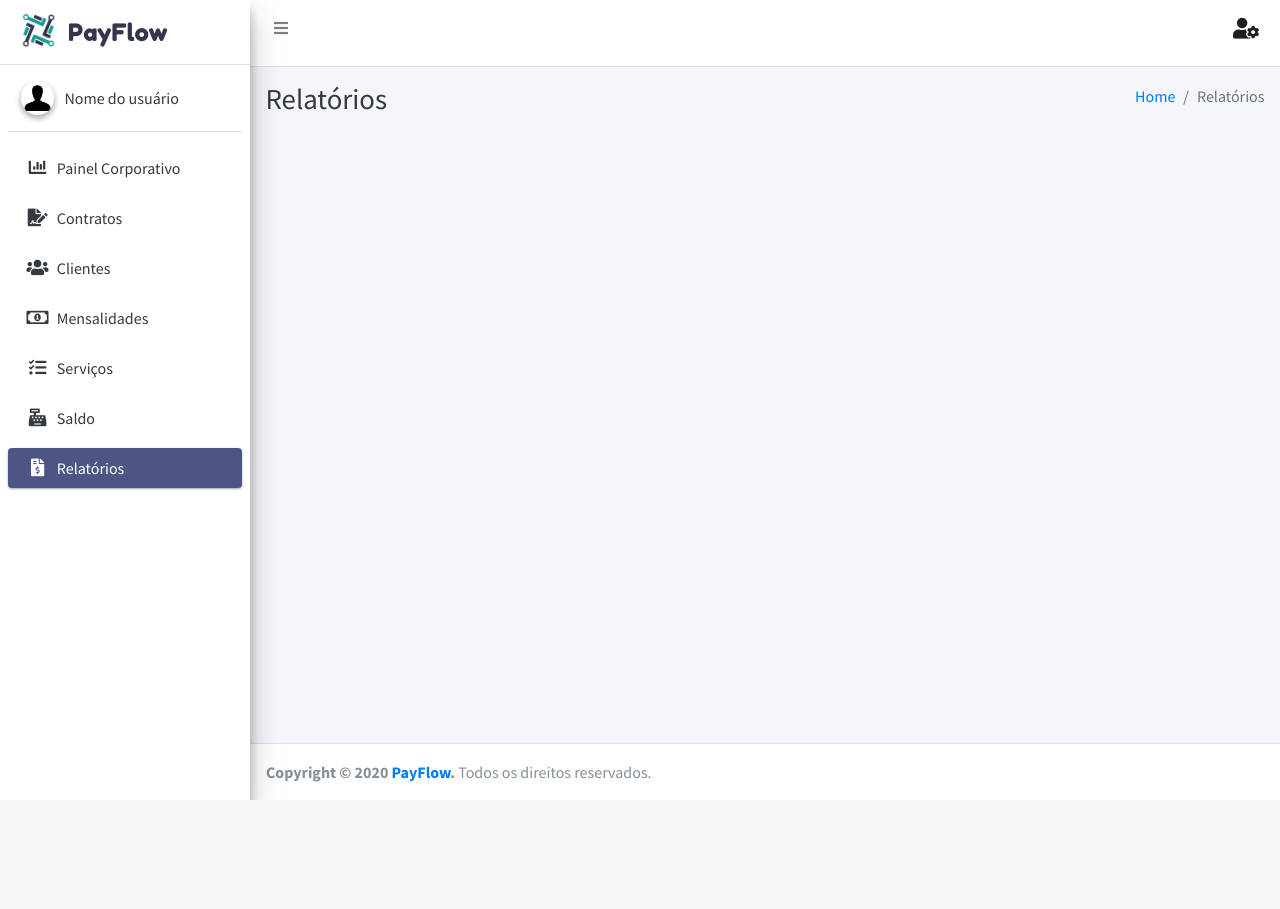
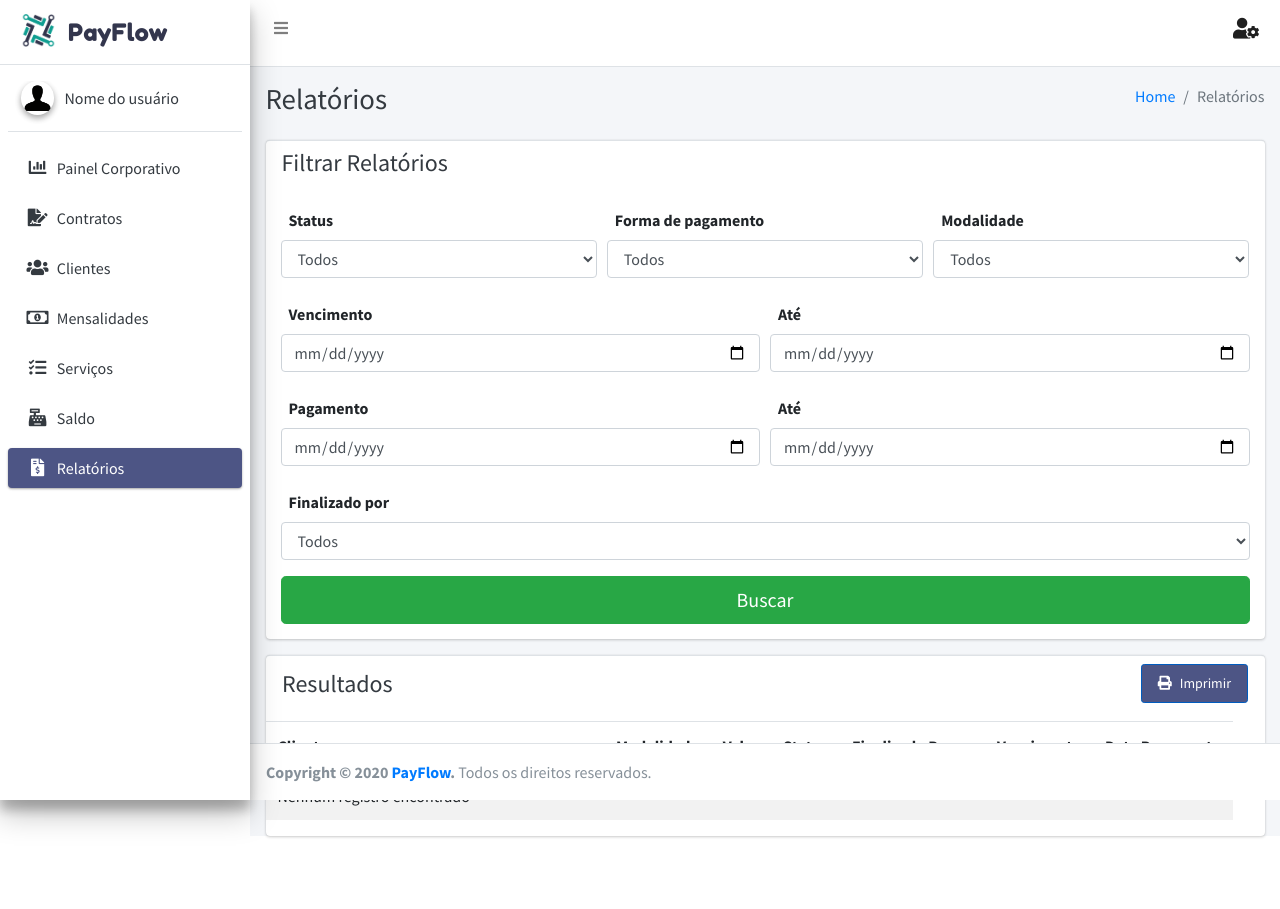
Before and after one commit to arthurmgb/payflow, a PHP site: page /relatorios.php in a window 1280 px wide. Before the commit the page ends 800 px from the top, so only its background shows below. Run offline with PHP 8.4, Linux system fonts and the light colour scheme; some libraries are stand-ins or nearby versions.

Commit message:
Update Relatórios

```diff
--- a/relatorios.php
+++ b/relatorios.php
@@ -180,9 +180,133 @@
     <!-- Main content -->
     <section class="content">
       <div class="container-fluid">
-        <!-- /.row -->
-        <!-- Main row -->
-        <!-- /.row (main row) -->
+    	<div class="card border-top">
+			<h4 class="m-2 text-dark ml-3">Filtrar Relatórios</h4>
+				<form class="sec-pad">
+					<div class="form-row">
+						<div class="form-group col-md-4 mt-2">
+							<label class="font-weight-bold ml-2">Status</label>
+								<select class="form-control">
+		      						<option>Todos</option>
+		    						<option>Pago</option>
+		      						<option>Pendente</option>
+		      						<option>Anulada</option>
+		    					</select>
+		    			</div>
+	    			<div class="form-group col-md-4 mt-2">
+    					<label class="font-weight-bold ml-2">Forma de pagamento</label>
+	    					<select class="form-control">
+	      						<option>Todos</option>
+	    						<option>Cartão de Crédito</option>
+	      						<option>Cartão de Débito</option>
+	      						<option>Depósito em conta</option>
+	      						<option>Boleto Bancário</option>
+	      						<option>Cheque</option>
+	      						<option>Saldo PagSeguro</option>
+	      						<option>Transferência Bancária</option>
+	      						<option>PIC PAY</option>
+	      						<option>NU BANK</option>
+	      						<option>NEXT</option>
+	      						<option>BB</option>
+	      						<option>CAIXA TED</option>
+	      						<option>CAIXA DOC</option>
+	      						<option>CAIXA LOTERIA</option>
+	      						<option>CAIXA FÁCIL</option>
+	      						<option>CAIXA AQUI</option>
+	      						<option>ITAU TED</option>
+	      						<option>ITAU DOC</option>
+	      						<option>ITAU ENVELOPE</option>
+	      						<option>CAIXA ENVELOPE</option>
+	    					</select>
+	    			</div>
+	    			<div class="form-group col-md-4 mt-2">
+    					<label class="font-weight-bold ml-2">Modalidade</label>
+	    					<select class="form-control">
+	      						<option>Todos</option>
+	    					</select>
+	    			</div>
+				</div> <!-- /. form-row -->
+
+				<div class="form-row">
+					<div class="form-group col-md-6 mt-2">
+						<label class="font-weight-bold ml-2" >Vencimento</label>
+						<input type="date" name="vencimento" class="form-control">
+					</div>
+					<div class="form-group col-md-6 mt-2">
+						<label class="font-weight-bold ml-2">Até</label>
+						<input type="date" name="vencimento" class="form-control">
+					</div>
+				</div>
+
+				<div class="form-row">
+					<div class="form-group col-md-6 mt-2">
+						<label class="font-weight-bold ml-2" >Pagamento</label>
+						<input type="date" name="vencimento" class="form-control">
+					</div>
+					<div class="form-group col-md-6 mt-2">
+						<label class="font-weight-bold ml-2">Até</label>
+						<input type="date" name="vencimento" class="form-control">
+					</div>
+				</div>
+
+
+				<div class="form-group col-md-13 mt-2">
+					<label class="font-weight-bold ml-2">Finalizado por</label>
+					<select class="form-control selectpicker" data-live-search="true">
+						<option >Todos</option>
+					</select>
+				</div>
+
+				<div class="d-flex justify-content-end">
+      				<a href="" class="btn btn-success btn-lg btn-block">Buscar</a>
+      	</div>
+
+			</form>
+      	</div> <!-- /.card -->
+
+      	<div class="card border-top">
+			<div class="row navbar">
+				<h4 class="text-dark ml-3">Resultados</h4>
+				<div class="nav justify-content-end">
+					<a href="" class="btn btn-primary btn-sm nav-link active mr-3">
+	           <i class="fas fa-print pr-2"></i>Imprimir
+	        </a>
+				</div>
+			</div>
+
+			<div>
+				<table class="table table-striped table-responsive">
+
+				  <thead>
+				    <tr>
+				      <th width="35%">Cliente</th>
+				      <th>Modalidade</th>
+				      <th>Valor</th>
+				      <th>Status</th>
+				      <th width="15%">Finalizado Por</th>
+				      <th>Vencimento</th>
+				      <th>Data Pagamento</th>
+				    </tr>
+				  </thead>
+
+				  <tbody>
+				    <tr>
+				      <td>Nenhum registro encontrado</td>
+				      <td></td>
+				      <td></td>
+				      <td></td>
+				      <td></td>
+				      <td></td>
+				      <td></td>
+				    </tr>
+
+				  </tbody>
+				</table>
+
+			</div>
+
+      	</div>
+
       </div><!-- /.container-fluid -->
     </section>
     <!-- /.content -->
```
